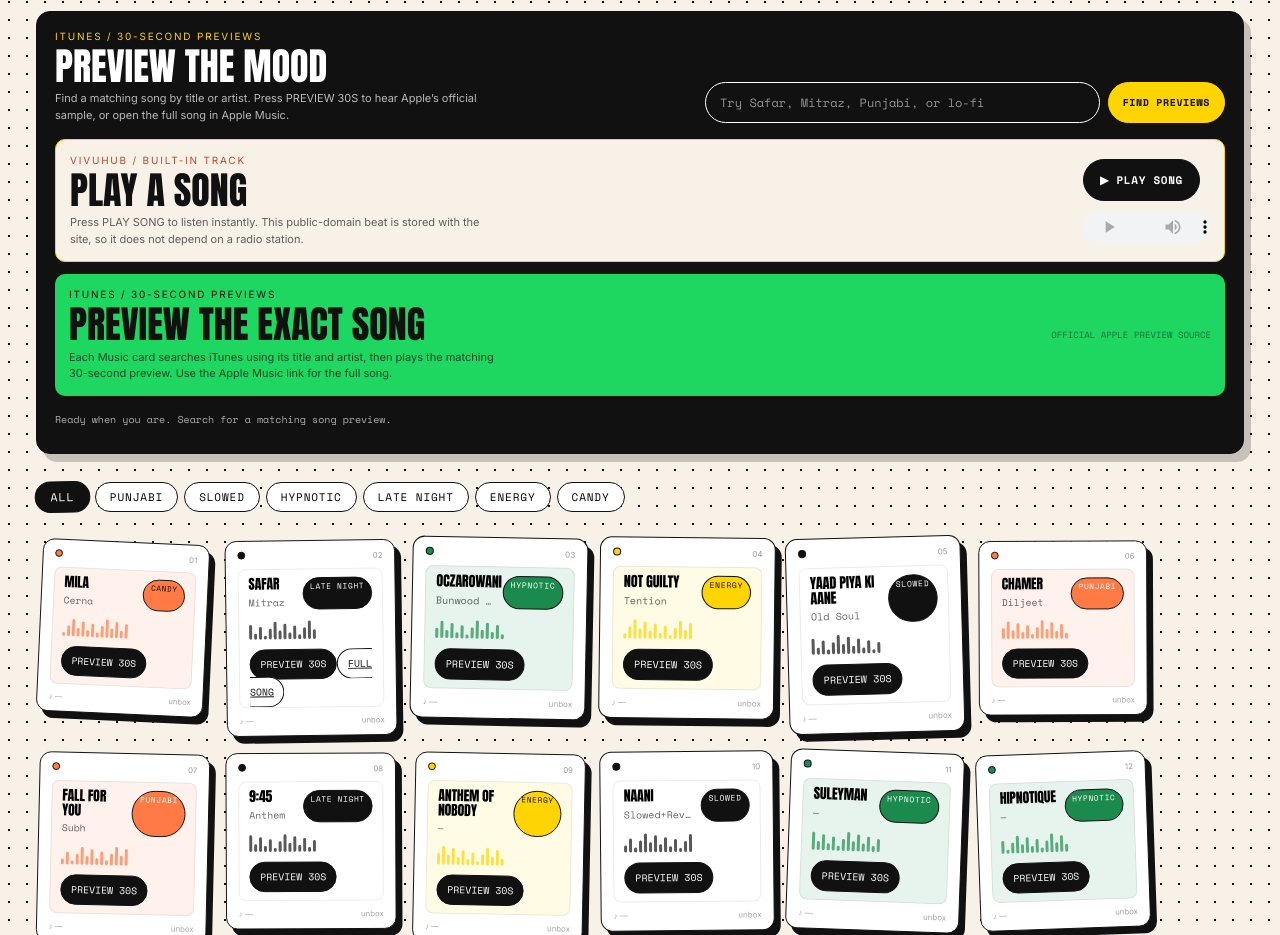
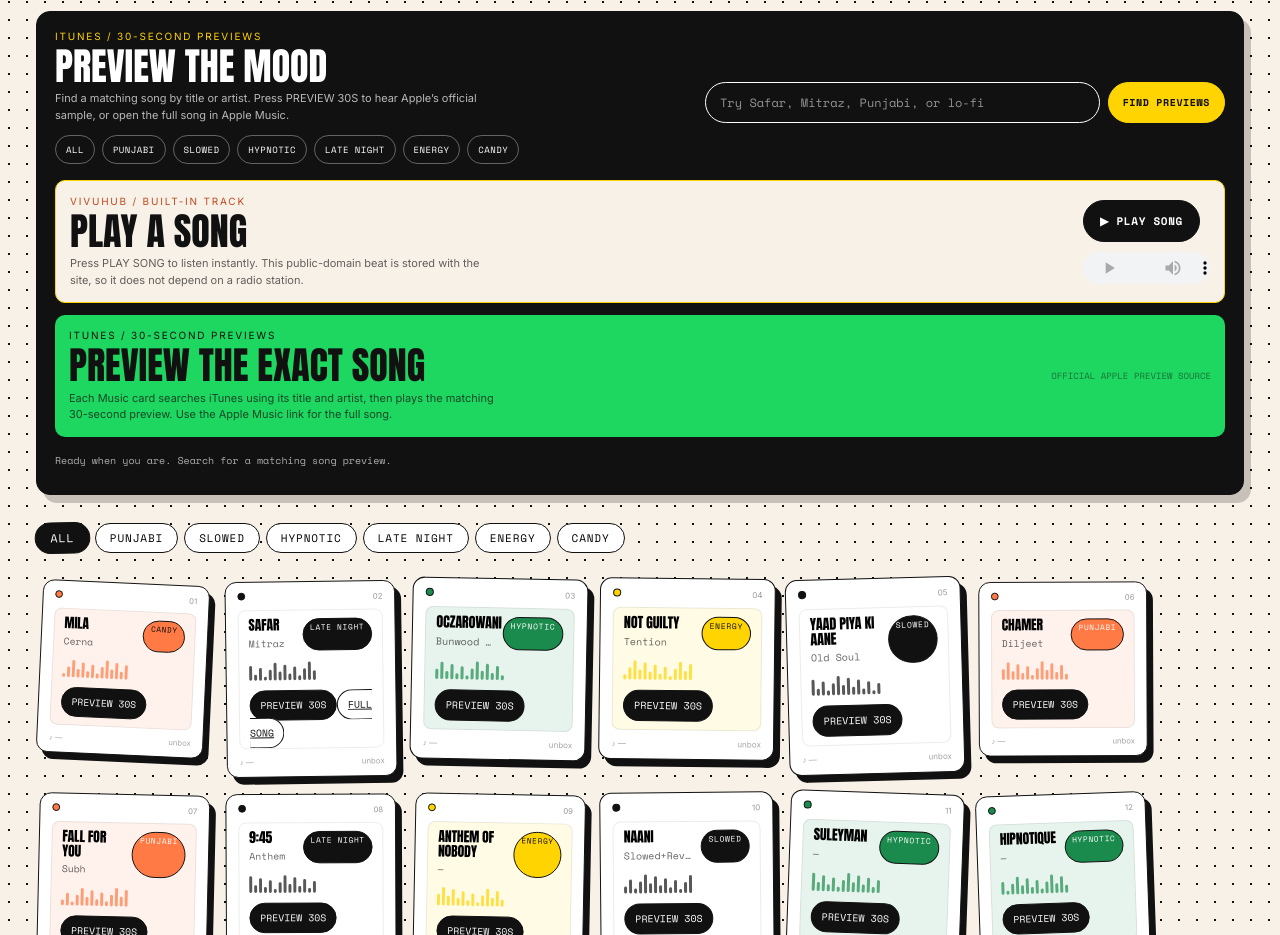
Before and after one commit to wepworld45-jpg/Hood-hub-, a plain HTML site: page index.html in a window 1280 px wide. Shown: the part 2080-3015 px from the top of the page. Drawn offline with nearby package versions, Linux system fonts and the light colour scheme.

Commit message:
Add mood filters to iTunes music search

```diff
--- a/index.html
+++ b/index.html
@@ -71,6 +71,7 @@
 .apiInput:focus{outline:none;background:#fff;color:#111}
 .apiBtn{border:1.5px solid #FFD400;border-radius:999px;padding:10px 14px;background:#FFD400;color:#111;cursor:pointer;font:700 10px 'Space Mono';letter-spacing:.06em;white-space:nowrap}
 .apiBtn:hover{transform:translateY(-2px) rotate(-1deg)}
+.moodPicker{display:flex;flex-wrap:wrap;gap:7px;margin:12px 0 2px}.moodPicker button{border:1px solid rgba(255,255,255,.35);border-radius:999px;padding:7px 10px;background:transparent;color:#fff;cursor:pointer;font:9px 'Space Mono';letter-spacing:.05em;transition:all .18s ease}.moodPicker button:hover{background:#FFD400;color:#111;border-color:#FFD400;transform:translateY(-1px)}
 .apiStatus{font:10px 'Space Mono';opacity:.65;margin:16px 0 8px;min-height:15px}
 .apiGrid{display:grid;grid-template-columns:repeat(auto-fit,minmax(210px,1fr));gap:12px}
 .apiCard{background:#fff;color:#111;border:1.5px solid #fff;border-radius:10px;padding:12px;min-height:160px;display:flex;flex-direction:column;justify-content:space-between}
@@ -159,7 +160,7 @@
 <button class="toggle" id="toggleMusicForm">+ ADD A TAPE</button>
 </div>
 <div class="apiShelf" aria-label="iTunes 30-second music previews">
-<div class="apiBar"><div><div class="label apiKicker">ITUNES / 30-SECOND PREVIEWS</div><div class="apiTitle">Preview the mood</div><div class="apiCopy">Find a matching song by title or artist. Press PREVIEW 30S to hear Apple’s official sample, or open the full song in Apple Music.</div></div><form class="apiForm" id="musicSearchForm"><input class="apiInput" id="musicSearch" placeholder="Try Safar, Mitraz, Punjabi, or lo-fi" autocomplete="off"><button class="apiBtn" type="submit">FIND PREVIEWS</button></form></div>
+<div class="apiBar"><div><div class="label apiKicker">ITUNES / 30-SECOND PREVIEWS</div><div class="apiTitle">Preview the mood</div><div class="apiCopy">Find a matching song by title or artist. Press PREVIEW 30S to hear Apple’s official sample, or open the full song in Apple Music.</div></div><form class="apiForm" id="musicSearchForm"><input class="apiInput" id="musicSearch" placeholder="Try Safar, Mitraz, Punjabi, or lo-fi" autocomplete="off"><button class="apiBtn" type="submit">FIND PREVIEWS</button></form></div><div class="moodPicker" id="musicMoodPicker" aria-label="Search music by mood"></div>
 <div class="songPlayerBox"><div><div class="label apiKicker">VIVUHUB / BUILT-IN TRACK</div><div class="apiTitle">Play a song</div><div class="apiCopy">Press PLAY SONG to listen instantly. This public-domain beat is stored with the site, so it does not depend on a radio station.</div></div><div class="songControls"><button class="songPlayBtn" id="playSongBtn" type="button">▶ PLAY SONG</button><audio class="songPlayer" id="songPlayer" controls preload="metadata"><source src="assets/beat-electronic.ogg" type="audio/ogg"></audio></div></div>
 <div class="officialTrack"><div><div class="label apiKicker">ITUNES / 30-SECOND PREVIEWS</div><div class="apiTitle">Preview the exact song</div><div class="apiCopy">Each Music card searches iTunes using its title and artist, then plays the matching 30-second preview. Use the Apple Music link for the full song.</div></div><div class="apiSource">Official Apple preview source</div></div>
 <div class="nowPlaying" id="nowPlaying"><span>NOW PLAYING</span><strong id="nowPlayingTitle">—</strong><audio id="radioPlayer" controls preload="none"></audio></div><div class="apiStatus" id="musicApiStatus">Ready when you are. Search for a matching song preview.</div><div class="apiGrid" id="musicApiGrid"></div>
@@ -350,6 +351,8 @@
   }catch(error){if(error.name!=='AbortError'){apiStatus(musicApiStatus,'iTunes is taking a quiet moment. Please try again.');}}
 }
 document.getElementById('musicSearchForm').onsubmit=event=>{event.preventDefault();const query=document.getElementById('musicSearch').value.trim();if(query)searchMusic(query);};
+const musicSearch=document.getElementById('musicSearch');const musicMoodPicker=document.getElementById('musicMoodPicker');
+['ALL','PUNJABI','SLOWED','HYPNOTIC','LATE NIGHT','ENERGY','CANDY'].forEach(mood=>{const button=document.createElement('button');button.type='button';button.textContent=mood;button.onclick=()=>{if(mood==='ALL'){musicSearch.value='';musicApiGrid.innerHTML='';apiStatus(musicApiStatus,'Choose a mood or type a song to search iTunes.');return;}musicSearch.value=mood.toLowerCase();searchMusic(mood);};musicMoodPicker.appendChild(button);});
 
 // MUSIC LOGIC
 const musicData=[
```
